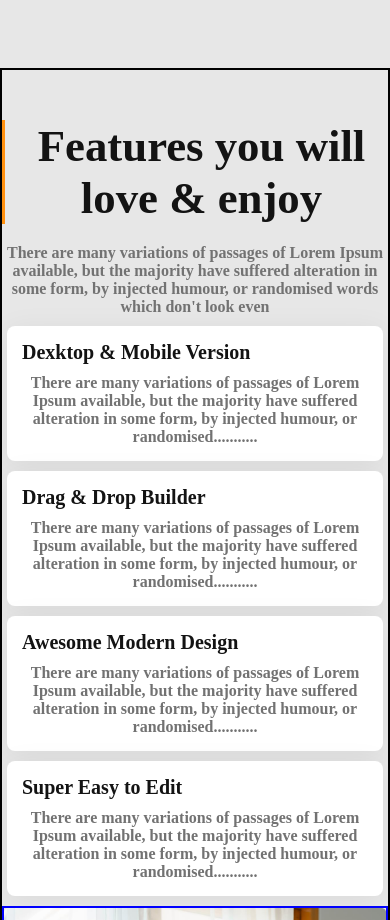
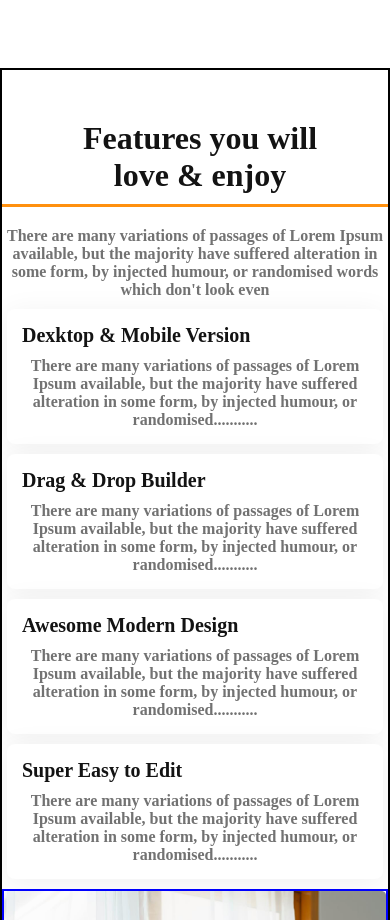
Before and after one commit to ziam8415/g3-architec, a plain HTML site: page index.html in a window 390 px wide. Shown: the part 1920-2840 px from the top of the page. Drawn offline with Linux system fonts and the light colour scheme.

Commit message:
some edit

```diff
--- a/styles/style.css
+++ b/styles/style.css
@@ -36,9 +36,6 @@
     padding: 10px 20px;
 }
 
-main{
-    background-color: #E7E7E7;;
-}
 
 .title{
     font-size: 2.8rem;
@@ -240,6 +237,13 @@ main{
     width: 100%;
     }
 
+    .feature-title{
+        border-bottom: 3px solid rgb(255, 144, 14);
+        border-left: none;
+        font-size: 2rem;
+        padding-bottom: 10px;
+    }
+
 
     .features-img{
     max-width: 100%;
```
